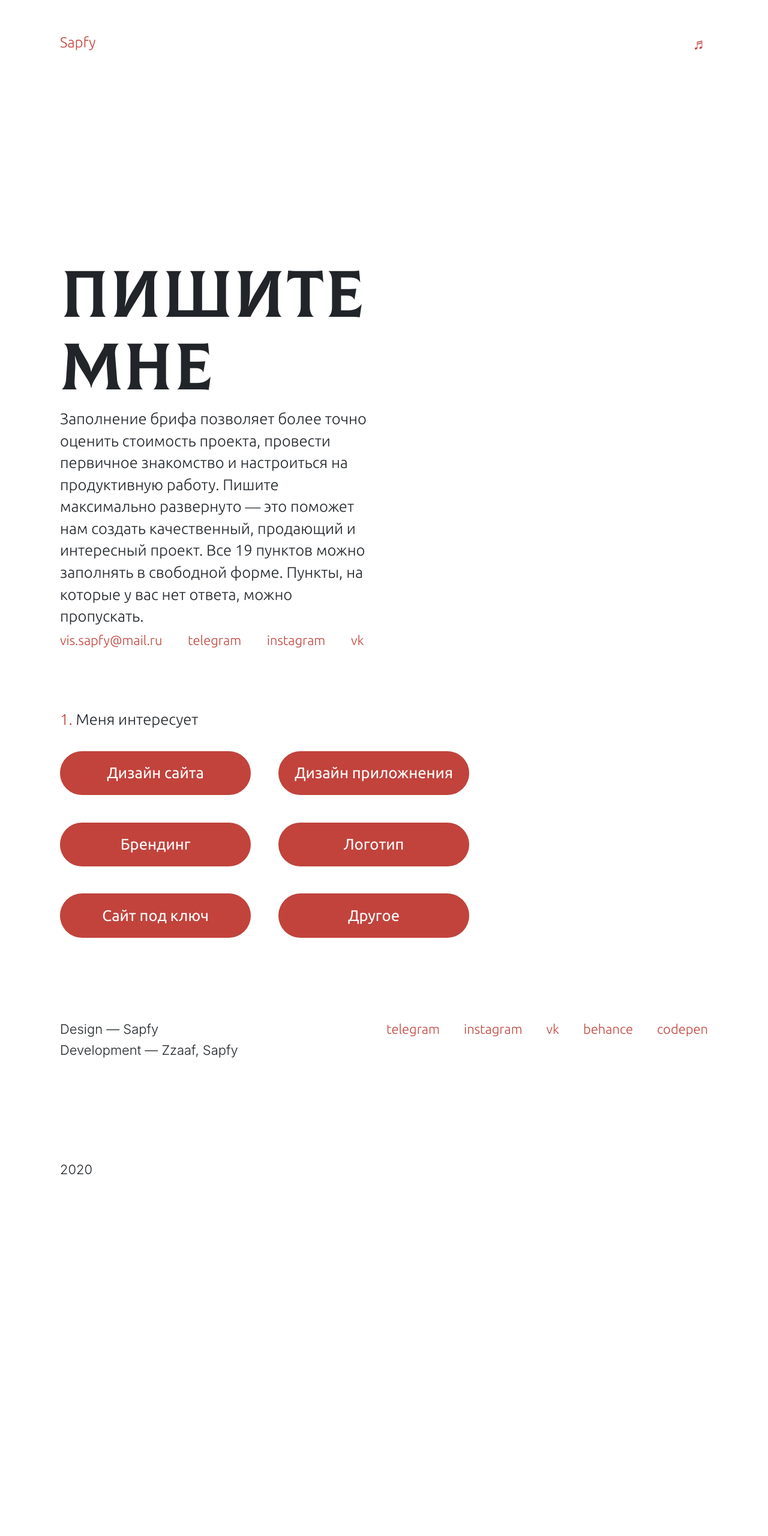
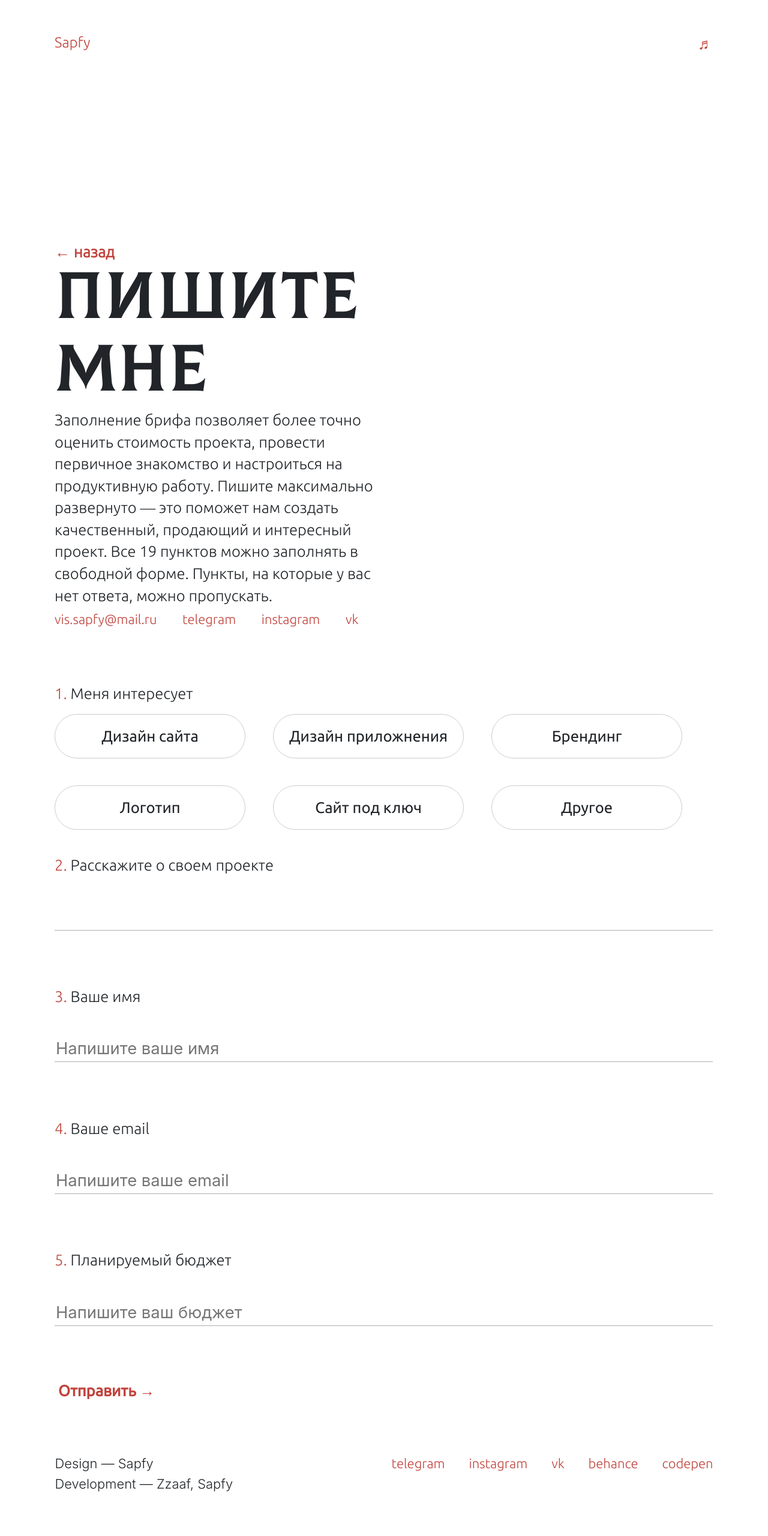
Before and after one commit to AlimovaKatrin/sapfy.ru, a plain HTML site: page writeme.html in a window 1280 px wide. Shown: the top 2560 px of the page at 60% size. Before the commit the page ends 1991 px from the top, so only its background shows below. Drawn offline with nearby package versions, Linux system fonts and the light colour scheme; a script that the page names is missing.

Commit message:
Added elements to the form, fixed pixels on the rem, added conditions to the scripts

```diff
--- a/js/script.js
+++ b/js/script.js
@@ -28,16 +28,23 @@
 
 note.addEventListener('click', function () {
     note.classList.toggle('menu__note_action');
-    sun.classList.toggle('action');
+
+    if(sun != undefined) {
+        sun.classList.toggle('action');
+    }
+
 })
 
 // Parallax
 let sceneOne = document.getElementById('scene-one'),
-    sceneTwo = document.getElementById('scene-two'),
+    sceneTwo = document.getElementById('scene-two');
     // parallaxOne = new Parallax(sceneOne, {
     //     relativeInput: true}),
-    parallaxOne = new Parallax(sceneOne),
-    parallaxTwo = new Parallax(sceneTwo);
+    if(sceneOne != undefined || sceneTwo != undefined) {
+        parallaxOne = new Parallax(sceneOne),
+        parallaxTwo = new Parallax(sceneTwo);
+    }
+
 
 // Scroll
 let isScrolling = false;
--- a/sass/_first-section.sass
+++ b/sass/_first-section.sass
@@ -1,17 +1,26 @@
 .first-section
-        padding: 350px 0 100px 0
+    padding: 35rem 0 10rem 0
 
-        .welcome
+    .welcome
 
-            &__general
-                font-family: 'Colus'
-                font-style: normal
-                font-weight: normal
-                font-size: 12rem
-                line-height: 110%
-            &__info
-                font-family: Ubuntu Light
-                font-style: normal
-                font-weight: 300
-                font-size: 2.8rem
-                line-height: 4rem
+        &__back
+            font-family: Ubuntu Light
+            font-style: normal
+            font-weight: bold
+            font-size: 2.8rem
+            line-height: 3.5rem
+            color: $mainColor1
+            text-transform: lowercase
+
+        &__general
+            font-family: 'Colus'
+            font-style: normal
+            font-weight: normal
+            font-size: 12rem
+            line-height: 110%
+        &__info
+            font-family: Ubuntu Light
+            font-style: normal
+            font-weight: 300
+            font-size: 2.8rem
+            line-height: 4rem
--- a/sass/_footer.sass
+++ b/sass/_footer.sass
@@ -1,6 +1,6 @@
 .footer
     height: 42.5rem
-    padding: 100px 0 50px 0
+    padding: 10rem 0 5rem 0
 
     .copyright
         display: flex
--- a/sass/_form.sass
+++ b/sass/_form.sass
@@ -7,7 +7,6 @@
         &__title
             font-family: Ubuntu Light
             font-size: 2.8rem
-            margin-bottom: 3rem
 
             span
                 color: $mainColor1
@@ -71,3 +70,26 @@
 
                 label:hover:before
                     border: 0.5px solid $mainColor1!important
+
+        &__input
+            width: 100%
+            border: none
+            border-bottom: 1px solid $grayColor
+            margin: 4rem 0 10rem 0
+            font-size: 3rem
+            outline: none
+
+            &:active, &:focus
+                border-bottom: 2px solid $mainColor1
+                transition: .2s
+                outline: none
+
+        &__submit
+            font-family: Ubuntu
+            font-style: normal
+            font-weight: bold
+            font-size: 2.8rem
+            line-height: 3.5rem
+            color: $mainColor1
+            border: none
+            background: none
--- a/sass/_mini-section.sass
+++ b/sass/_mini-section.sass
@@ -1,3 +1,3 @@
 .mini-section
     border-bottom: 0.5px solid $lightGrayColor
-    padding: 40px 0 40px 0
+    padding: 4rem 0 4rem 0
--- a/sass/_section.sass
+++ b/sass/_section.sass
@@ -1,9 +1,9 @@
 .section
-    padding: 100px 0 100px 0
-    height: 1160px
+    padding: 10rem 0 10rem 0
+    height: 116rem
 
     .image
-        height: 900px
+        height: 90rem
 
         .image__item
             background-image: url('../img/image.png')
--- a/sass/style.sass
+++ b/sass/style.sass
@@ -11,7 +11,7 @@
     font-size: 10px
 
 body
-    margin: 0
+    margin: 0 auto
     overflow-x: hidden
 
     &::-webkit-scrollbar
@@ -32,10 +32,12 @@
         color: $blackColor
 
 .wrap
-    padding: 0 100px 0 100px
+    // padding: 0 10rem 0 10rem
     background-color: white
-    width: 100%
+    width: calc(100% - 20rem)
+    margin: 0 auto
     height: 100vh
+
 
 .header
     background-color: $whiteColor
--- a/writeme.html
+++ b/writeme.html
@@ -47,6 +47,7 @@
                 <div class="row">
                     <div class="col-6">
                         <section class="welcome">
+                            <a href="index.html" class="welcome__back scroll">&larr; назад</a>
                             <h1 class="welcome__general scroll">Пишите мне</h1>
                             <p class="welcome__info scroll">Заполнение брифа позволяет более точно оценить стоимость проекта, провести первичное знакомство и настроиться на продуктивную работу.
                                 Пишите максимально развернуто — это поможет нам создать качественный, продающий и интересный проект.
@@ -66,40 +67,50 @@
 
             <section class="form-section">
                 <form action="" method="post" class="form">
-                    <p class="form__title"><span>1.</span> Меня интересует</p>
+                    <p class="form__title scroll"><span>1.</span> Меня интересует</p>
 
                     <div class="checkboxes">
-                        <div class="checkbox-item">
-                            <input type="checkbox" class="checkbox" checked="false" name="interested" value="Дизайн сайта" id="site">
+                        <div class="checkbox-item scroll scroll">
+                            <input type="checkbox" class="checkbox" name="interested" value="Дизайн сайта" id="site">
                             <label for="site" data-name="Дизайн сайта"></label>
                         </div>
 
-                        <div class="checkbox-item">
-                            <input type="checkbox" class="checkbox app" checked="false" name="interested" value="Дизайн приложнения" id="app">
+                        <div class="checkbox-item scroll">
+                            <input type="checkbox" class="checkbox app" name="interested" value="Дизайн приложнения" id="app">
                             <label for="app" data-name="Дизайн приложнения"></label>
                         </div>
 
-                        <div class="checkbox-item">
-                            <input type="checkbox" class="checkbox" checked="false" name="interested" value="Брендинг" id="brend">
+                        <div class="checkbox-item scroll">
+                            <input type="checkbox" class="checkbox" name="interested" value="Брендинг" id="brend">
                             <label for="brend" data-name="Брендинг"></label>
                         </div>
 
-                        <div class="checkbox-item">
-                            <input type="checkbox" class="checkbox" checked="false" name="interested" value="Логотип" id="logo">
+                        <div class="checkbox-item scroll">
+                            <input type="checkbox" class="checkbox" name="interested" value="Логотип" id="logo">
                             <label for="logo" data-name="Логотип"></label>
                         </div>
 
-                        <div class="checkbox-item">
-                            <input type="checkbox" class="checkbox" checked="false" name="interested" value="Сайт под ключ" id="full">
+                        <div class="checkbox-item scroll">
+                            <input type="checkbox" class="checkbox" name="interested" value="Сайт под ключ" id="full">
                             <label for="full" data-name="Сайт под ключ"></label>
                         </div>
 
-                        <div class="checkbox-item">
-                            <input type="checkbox" class="checkbox" checked="false" name="interested" value="Другое" id="other">
+                        <div class="checkbox-item scroll">
+                            <input type="checkbox" class="checkbox" name="interested" value="Другое" id="other">
                             <label for="other" data-name="Другое"></label>
                         </div>
                     </div>
 
+                    <p class="form__title scroll"><span>2.</span> Расскажите о своем проекте</p>
+                    <input type="text" class="form form__input scroll">
+                    <p class="form__title scroll"><span>3.</span> Ваше имя</p>
+                    <input type="text" class="form form__input scroll" placeholder="Напишите ваше имя">
+                    <p class="form__title scroll"><span>4.</span> Ваше email</p>
+                    <input type="text" class="form form__input scroll" placeholder="Напишите ваше email">
+                    <p class="form__title scroll"><span>5.</span> Планируемый бюджет</p>
+                    <input type="text" class="form form__input scroll" placeholder="Напишите ваш бюджет">
+
+                    <button type="submit" class="form form__submit scroll">Отправить &#8594;</button>
                 </form>
             </section>
         </main>
```
Also changed, not shown: index.html (+1 -1 lines), css/style.css, 1 other file.
